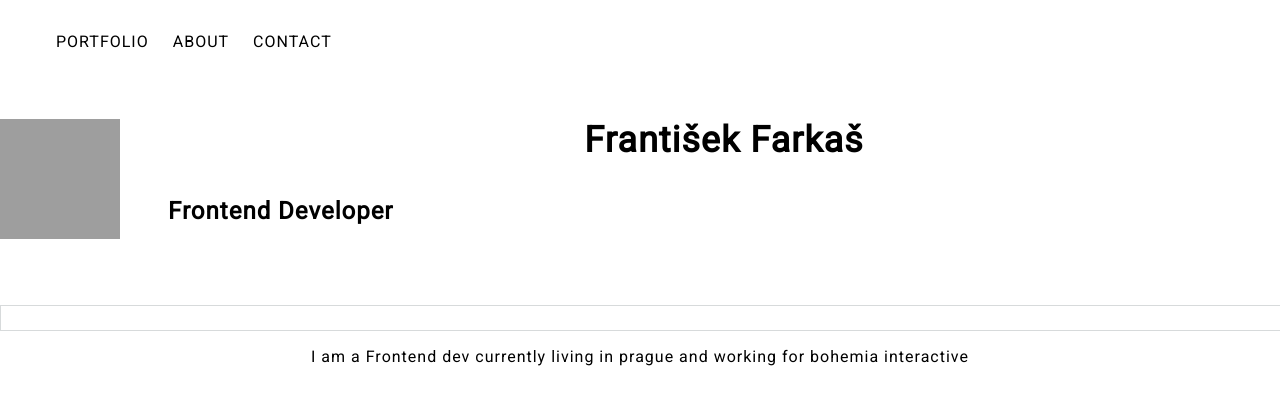
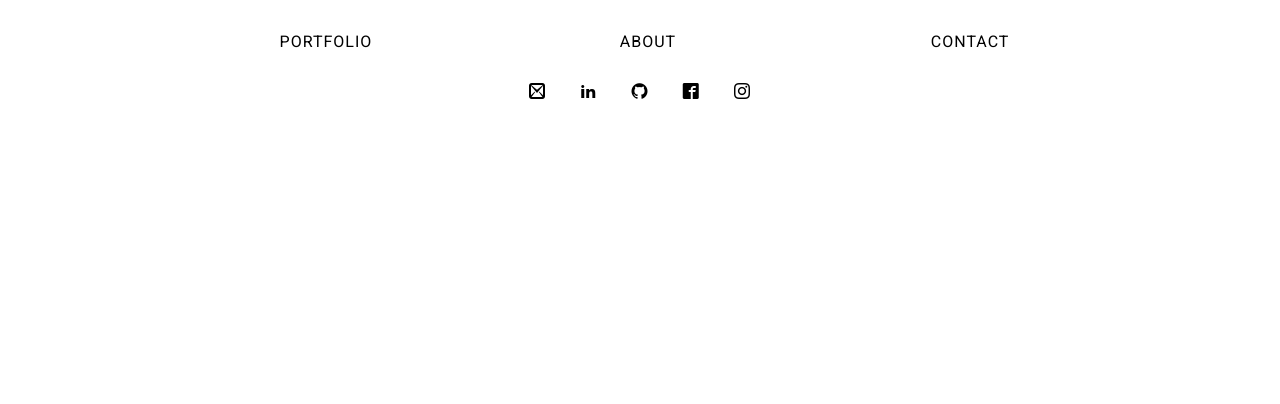
Before and after one commit to Frantisekf/web-profile, a Vue app: page /contact in a window 1280 px wide. Shown: the top 404 px of the page. Built offline with nearby package versions, Linux system fonts and the light colour scheme; grey boxes are pictures that could not be loaded; a web font is replaced by a local one; what vue-fraction-grid would draw is missing.

Commit message:
responsive header

```diff
--- a/src/App.vue
+++ b/src/App.vue
@@ -18,4 +18,10 @@ export default {
 <style scoped lang="scss">
   @import "assets/scss/main";
 
+  #app {
+  margin-left:auto;
+  margin-right:auto;
+  }
+
+
 </style>
--- a/src/assets/scss/main.scss
+++ b/src/assets/scss/main.scss
@@ -8,13 +8,12 @@
 html,
 body {
   font-family: 'Inter UI', Roboto,sans-serif;
-  width: 100%;
+  width: auto;
   height: 100%;
   margin: 0;
   padding: 0;
   letter-spacing: 1px;
 }
-
 h1 {
   text-align: center;
   font-size: 36px;
--- a/src/components/About.vue
+++ b/src/components/About.vue
@@ -1,7 +1,6 @@
 <template>
-<transition  mode="out-in" name='slide-fade'  appear>
-  <section id="about">
-    <container width="1260px"style="padding-top: 4em">
+  <section id="about" class="reveal">
+    <container style="padding-top: 4em">
       <grid horizontal="center">
         <grid-item size='1/1'>
         <div class="about--header">
@@ -10,36 +9,41 @@
         </grid-item>
       </grid>
       <grid>
-          <grid-item size='1/1'>
+          <grid-item size='1/1' class='img-grid'>
             <div class="about__img">
               <img src="/static/img/placeholder-square.jpg" width="100%" height="500"/>
             </div>
           </grid-item>
       </grid>
       <grid>
-        <grid-item size='1/6'>
+        <grid-item size='1/6' :rwd="{compact: '0/6'}" >
         </grid-item>
-         <grid-item size='4/6'>
+         <grid-item size='4/6' :rwd="{compact: '6/6'}">
           <div class="about__copy">
             <p>Lorem ipsum, dolor sit amet consectetur adipisicing elit. Ab praesentium perferendis vero ullam maiores fugiat molestiae corporis quasi sequi, culpa corrupti doloremque ipsam, cupiditate, laborum aut fugit tempore illum amet.</p>
           </div>
-          <div class="divider"></div>
-            <social-links></social-links>
         </grid-item>
-         <grid-item size='1/6'>
+         <grid-item size='1/6':rwd="{compact: '0/6'}">
         </grid-item>
       </grid>
     </container>
   </section>
-</transition>
 </template>
 
 <script>
-import SocialLinks from '../components/SocialLinks.vue'
-
+// import sr from '@/assets/js/sr'
 export default {
-  name: 'about',
-  components: { SocialLinks }
+  name: 'about'
+  // mounted () {
+  //   sr.reveal('.reveal', {
+  //     reset: true,
+  //     distance: '50px',
+  //     origin: 'left',
+  //     mobile: false,
+  //     duration: 500,
+  //     viewFactor: 1
+  //   }, 50)
+  // }
 }
 </script>
 
@@ -54,19 +58,10 @@ export default {
   text-align: center
 }
 
-
-// Transitions & Animations
-//-------------------------------
-.slide-fade-enter-active {
-  transition: all .8s ease;
-}
-.slide-fade-leave-active {
-  transition: all .8s cubic-bezier(1.0, 0.5, 0.8, 1.0);
-}
-.slide-fade-enter, .slide-fade-leave-to
-{
-  transform: translateY(20px);
-  opacity: 0;
+@media (max-width: 340px){
+  .img-grid {
+    width: 100%;
+  }
 }
 
 </style>
--- a/src/components/Contact.vue
+++ b/src/components/Contact.vue
@@ -1,51 +1,21 @@
 <template>
-  <article class="homepage">
-    <section class="profile--card">
-      <div class="profile--photo">
-        <img src="/static/photo-circle.png" width="120" height="120"/>
-      </div>
-      <h1>František Farkaš</h1>
-      <h2>Frontend Developer</h2>
-    </section>
-    <div class="divider"></div>
-    <section class="profile--about">
-      <p>I am a Frontend dev currently living in prague and working for <a href="https://www.bistudio.com/">bohemia interactive</a>
-      </p>
-    </section>
 
-  </article>
+
+
+      <social-links></social-links>
+
+
+
 </template>
 
 <script>
-  export default {
-    name: 'contact',
-    data () {
-      return {}
-    }
-  }
+import SocialLinks from '../components/SocialLinks.vue'
+export default {
+  name: 'contact',
+  components: { SocialLinks }
+}
 </script>
 
 
 <style scoped lang="scss">
-  @import "../assets/scss/main";
-
-  .profile--card {
-    text-align: left;
-  }
-
-  .profile--photo {
-    float: left;
-    margin-right: 3em;
-  }
-
-  .divider {
-    color: #D7DADB;
-    border: solid 1px;
-    margin-top: 5em;
-  }
-
-  .profile--about {
-
-  }
-
 </style>
--- a/src/components/Index.vue
+++ b/src/components/Index.vue
@@ -1,4 +1,4 @@
-<<template>
+<template>
     <div class="content">
         <portfolio></portfolio>
 
--- a/src/components/MainHeader.vue
+++ b/src/components/MainHeader.vue
@@ -1,11 +1,11 @@
 <template>
-  <nav id="navigation">
-      <ul>
-          <li><router-link to="/">PORTFOLIO</router-link></li>
-          <li class="nav--item "><router-link to="About">ABOUT</router-link></li>
-          <li><router-link to="Contact">CONTACT</router-link></li>
+  <div id="navigation" v-sticky>
+      <ul class="nav-items">
+          <li class="nav-item"><router-link to="/">PORTFOLIO</router-link></li>
+          <li class="nav--item"><router-link to="About">ABOUT</router-link></li>
+          <li class="nav-item"><router-link to="Contact">CONTACT</router-link></li>
       </ul>
-  </nav>
+  </div>
 </template>
 
 <script>
@@ -19,10 +19,32 @@ export default {
 
 #navigation {
   padding: 1em 1em;
+  z-index: 10;
+  display: flex;
+  flex-direction: column;
+  justify-content: left;
+  align-items: left;
 
   li {
     display: inline;
     margin-right: 1.5em;
   }
+
+.nav-items{
+  display: flex;
+  flex-direction: row;
+}
+
+ .nav-item {
+   flex: 1;
+   text-align: center;
+ }
+
+
+  &.sticky {
+   // position: fixed;
+  max-width: 100% !important;
+
+  }
 }
 </style>
--- a/src/components/Portfolio.vue
+++ b/src/components/Portfolio.vue
@@ -1,7 +1,6 @@
 <template>
-
 <div class="portfolio--wrapper">
-  <container style="padding-top: 8em">
+  <container style="padding-top: 8em" class="grid-container">
     <grid  vertical="center"  :rwd="{compact: 'stack'}">
 
         <grid-item size='1/3' :rwd="{ compact: '3/3'}">
@@ -34,96 +33,9 @@
          </router-link>
         </grid-item>
     </grid >
-     <grid style="padding-top: 2em"   vertical="center"  :rwd="{compact: 'stack'}">
-        <grid-item size='1/3' :rwd="{ compact: '3/3'}">
-          <div class="portfolio--tab">
-            <router-link to="#">
-            <div class="portfolio--tab__img">
 
-            </div>
-            </router-link>
-          </div>
-        </grid-item>
-         <grid-item size='1/3' :rwd="{ compact: '3/3'}">
-         <router-link to="#">
-          <div class="portfolio--tab">
-            <div class="portfolio--tab__img">
-
-            </div>
-          </div>
-         </router-link>
-        </grid-item>
-         <grid-item size='1/3' :rwd="{ compact: '3/3'}">
-         <router-link to="#">
-          <div class="portfolio--tab">
-            <div class="portfolio--tab__img">
-
-            </div>
-          </div>
-         </router-link>
-        </grid-item>
-    </grid >
-     <grid style="padding-top: 2em"   vertical="center"  :rwd="{compact: 'stack'}">
-        <grid-item size='1/3' :rwd="{ compact: '3/3'}">
-          <div class="portfolio--tab">
-            <router-link to="#">
-            <div class="portfolio--tab__img">
-
-            </div>
-            </router-link>
-          </div>
-        </grid-item>
-         <grid-item size='1/3' :rwd="{ compact: '3/3'}">
-         <router-link to="#">
-          <div class="portfolio--tab">
-            <div class="portfolio--tab__img">
-
-            </div>
-          </div>
-         </router-link>
-        </grid-item>
-         <grid-item size='1/3' :rwd="{ compact: '3/3'}">
-         <router-link to="#">
-          <div class="portfolio--tab">
-            <div class="portfolio--tab__img">
-
-            </div>
-          </div>
-         </router-link>
-        </grid-item>
-    </grid >
-     <grid style="padding-top: 2em"   vertical="center"  :rwd="{compact: 'stack'}">
-        <grid-item size='1/3' :rwd="{ compact: '3/3'}">
-          <div class="portfolio--tab">
-            <router-link to="#">
-            <div class="portfolio--tab__img">
-
-            </div>
-            </router-link>
-          </div>
-        </grid-item>
-         <grid-item size='1/3' :rwd="{ compact: '/3'}">
-         <router-link to="#">
-          <div class="portfolio--tab">
-            <div class="portfolio--tab__img">
-
-            </div>
-          </div>
-         </router-link>
-        </grid-item>
-         <grid-item size='1/3' :rwd="{ compact: '2/3'}">
-         <router-link to="#">
-          <div class="portfolio--tab">
-            <div class="portfolio--tab__img">
-
-            </div>
-          </div>
-         </router-link>
-        </grid-item>
-    </grid >
   </container>
 </div>
-
 </template>
 
 <script>
@@ -158,5 +70,9 @@ export default {
   transform: scale(1.1);
 }
 
-
+@media (max-width: 425px) {
+  .grid-container {
+    width: 100%
+  }
+}
 </style>
--- a/src/components/SocialLinks.vue
+++ b/src/components/SocialLinks.vue
@@ -1,7 +1,7 @@
 <template>
   <div class="social__links">
-    <ul>
-      <li v-for="link in socialLinks" >
+    <ul class="links">
+      <li class="link" v-for="link in socialLinks" >
         <a :href="link.url" :title="link.name">
           <i :class="'icon-'+link.icon" ></i>
         </a>
@@ -51,12 +51,23 @@ export default {
 </script>
 
 <style scoped lang='scss'>
-    ul {
+  .links {
+    display: flex;
+    flex-direction: row;
+    margin: 0 auto;
+    box-sizing: border-box;
+    padding: 0;
+    justify-content: center;
+    flex: 0 0 auto ;
+    width: 20% ;
+  }
+
+  .link {
+    flex: 1;
     text-align: center;
+    display: inline-block;
+    justify-content: center;
 
-      li {
-        display: inline-block;
-        margin-right: 1em;
-      }
+
   }
 </style>
--- a/src/main.js
+++ b/src/main.js
@@ -10,11 +10,53 @@ Vue.use(VueFractionGrid, {
   gutter: '26px',
   approach: 'desktop-first',
   breakpoints: {
-    compact: '768px'
+    compact: '768px',
+    'mobile': '360px'
   }
 })
 
 Vue.config.productionTip = false
+
+Vue.directive('sticky', function (el, binding) {
+  let element = el
+  let active = false
+  let stickyTop = -80
+  const sticky = () => {
+    if (active) {
+      return
+    }
+
+    element.classList.add('sticky')
+    active = true
+  }
+
+  const reset = () => {
+    if (!active) {
+      return
+    }
+    element.classList.remove('sticky')
+    active = false
+  }
+
+  const check = () => {
+    let offsetTop = el.getBoundingClientRect().top
+    if (offsetTop <= stickyTop) {
+      sticky()
+      return
+    }
+    reset()
+  }
+
+  const listenAction = () => {
+    if (!window.requestAnimationFrame) {
+      return setTimeout(check, 16)
+    }
+
+    window.requestAnimationFrame(check)
+  }
+
+  window.addEventListener('scroll', listenAction)
+})
 
 /* eslint-disable no-new */
 new Vue({
```
Also changed, not shown: src/assets/js/sr.js (+0 -11 lines).
